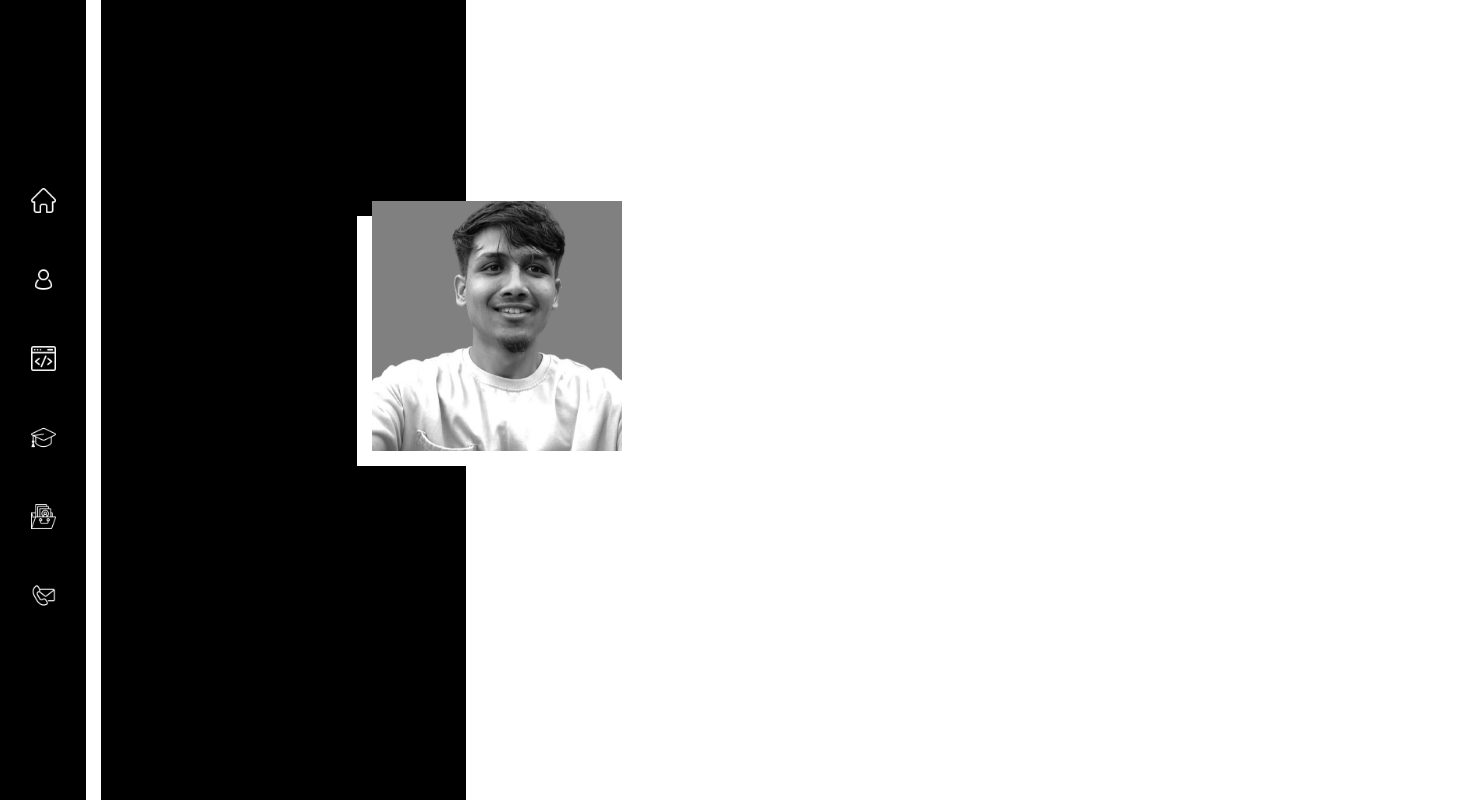
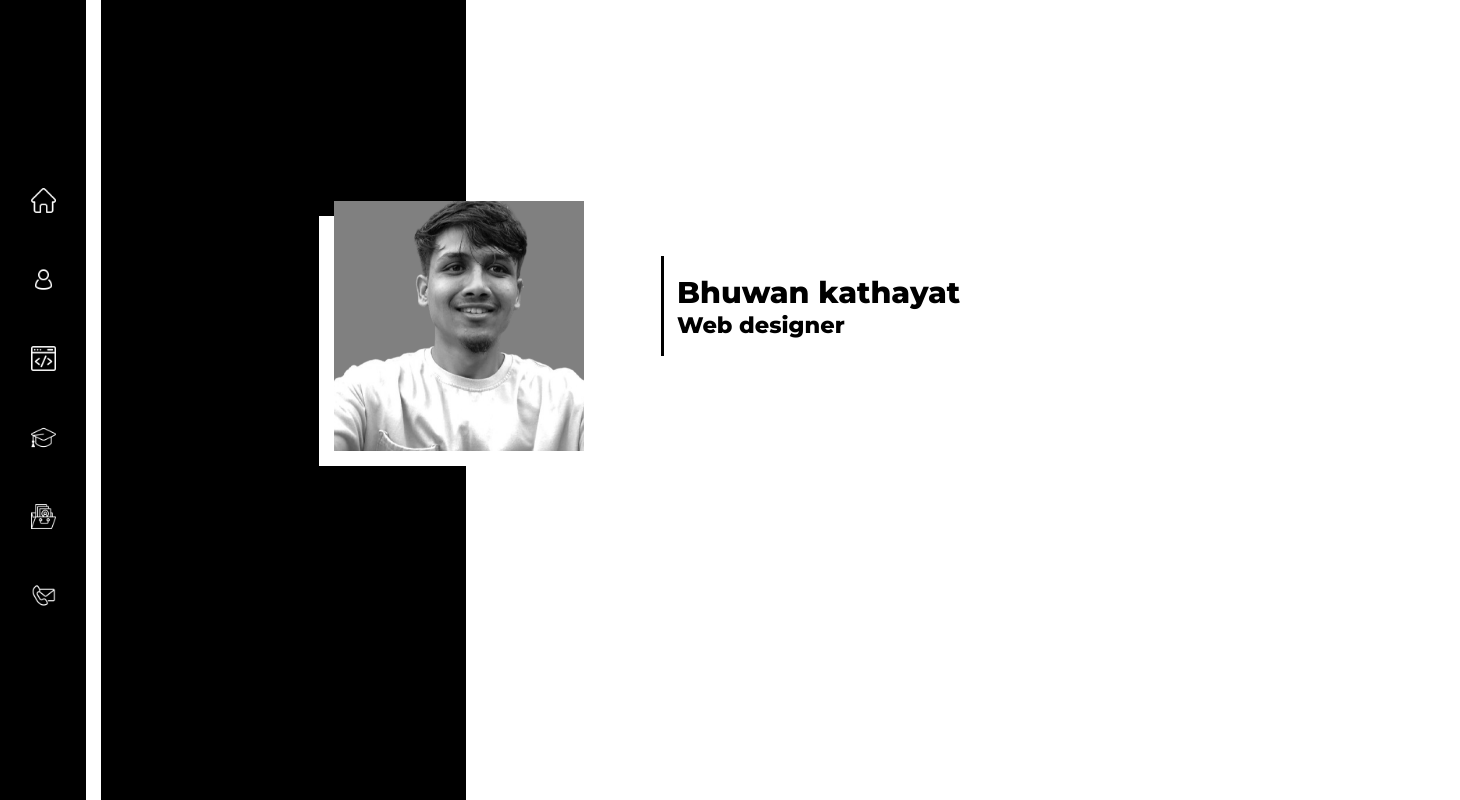
Before and after one commit to bhuwan214/Built-2023-12-22, a plain HTML site: page index.html in a window 1280 px wide. Shown: the whole page, 1460 px wide, since content can reach past the window. Drawn offline with Linux system fonts and the light colour scheme.

Commit message:
maja aaudai xa

```diff
--- a/index.html
+++ b/index.html
@@ -1,34 +1,47 @@
 <!DOCTYPE html>
 <html lang="en">
   <head>
-    <meta charset="UTF-8">
-    <meta name="viewport" content="width=device-width, initial-scale=1.0">
+    <meta charset="UTF-8" />
+    <meta name="viewport" content="width=device-width, initial-scale=1.0" />
     <title>No a Portfolio</title>
-    <link rel="stylesheet" href="style.css">
+    <link rel="stylesheet" href="style.css" />
   </head>
   <body>
     <div class="main-container">
       <div class="aside">
-        <a href="#home"><li><img src="nav logo/home.png" alt=""></li></a>
-        <a href="#about"><li><img src="nav logo/about.png" alt=""></li></a>
-        <a href="#skills"><li><img src="nav logo/skill.png" alt=""></li></a>
-        <a href="#academics "><li><img src="nav logo/academics.png" alt=""></li></a>
-        <a href="#portfolio"><li><img src="nav logo/portfolio.png" alt=""></li></a>
-        <a href="#contact"><li><img src="nav logo/contact.png" alt=""></li></a>
-
+        <a href="#home"
+          ><li><img src="nav logo/home.png" alt="" /></li
+        ></a>
+        <a href="#about"
+          ><li><img src="nav logo/about.png" alt="" /></li
+        ></a>
+        <a href="#skills"
+          ><li><img src="nav logo/skill.png" alt="" /></li
+        ></a>
+        <a href="#academics "
+          ><li><img src="nav logo/academics.png" alt="" /></li
+        ></a>
+        <a href="#portfolio"
+          ><li><img src="nav logo/portfolio.png" alt="" /></li
+        ></a>
+        <a href="#contact"
+          ><li><img src="nav logo/contact.png" alt="" /></li
+        ></a>
+      </div>
+      <div class="black-box">
+        <div class="profile-box">
+          <div class="img-box"></div>
+        </div>
+      </div>
+      <div class="content-container">
+        <div class="description"><div class="line"> <div class="text">
+            <div class="Name"><h1>Bhuwan kathayat</h1></div>
+             <h2>Web designer</h2>
+          </div></div></div>
 
 
 
       </div>
-    <div class="black-box">
-        <div class="profile-box">
-            <div class="img-box"></div>
-
-    </div>
-
-
-    </div>
-    <div class="content-container"></div>
     </div>
   </body>
 </html>
--- a/style.css
+++ b/style.css
@@ -1,4 +1,7 @@
 /* Break-point @ 1000px */
+
+@import url("https://fonts.googleapis.com/css2?family=Montserrat:wght@600;800&family=Questrial&family=Raleway:wght@400;500;600;700&display=swap");
+
 
 * {
   margin: 0;
@@ -65,7 +68,7 @@ body {
   width: 250px;
   height: 250px;
   top: 27%;
-  right: -20vw;
+  right: -17vw;
 }
 
 .img-box {
@@ -81,3 +84,27 @@ body {
   top: -15px;
   left: 15px;
 }
+
+.description{
+
+position: relative;
+  top: 32vh;
+  left: 180px;
+}
+
+.line{
+  background-color: black;
+  height: 100px;
+  width: 3px;
+}
+ .text{
+  padding-top: 18px;
+   width: 300px;
+  padding-left: 16px;
+  position: relative;
+font-family: "Montserrat", sans-serif;
+color: black;
+font-size:15px;
+
+
+}
```
Lines whose indentation alone changed are shown as unchanged.
